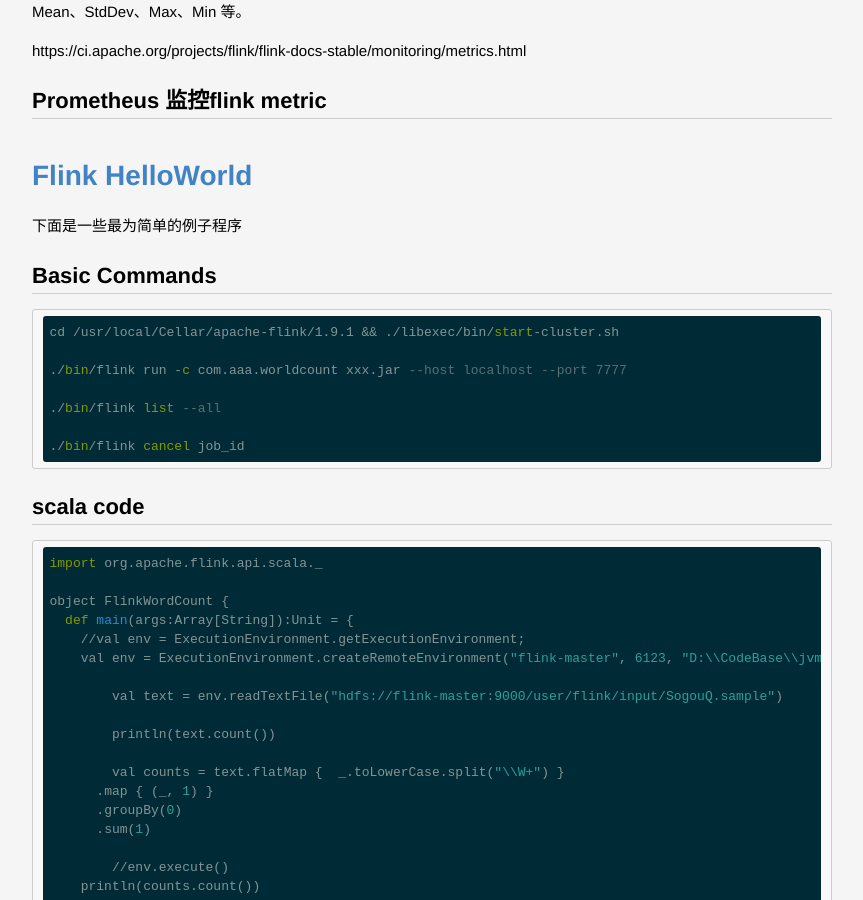
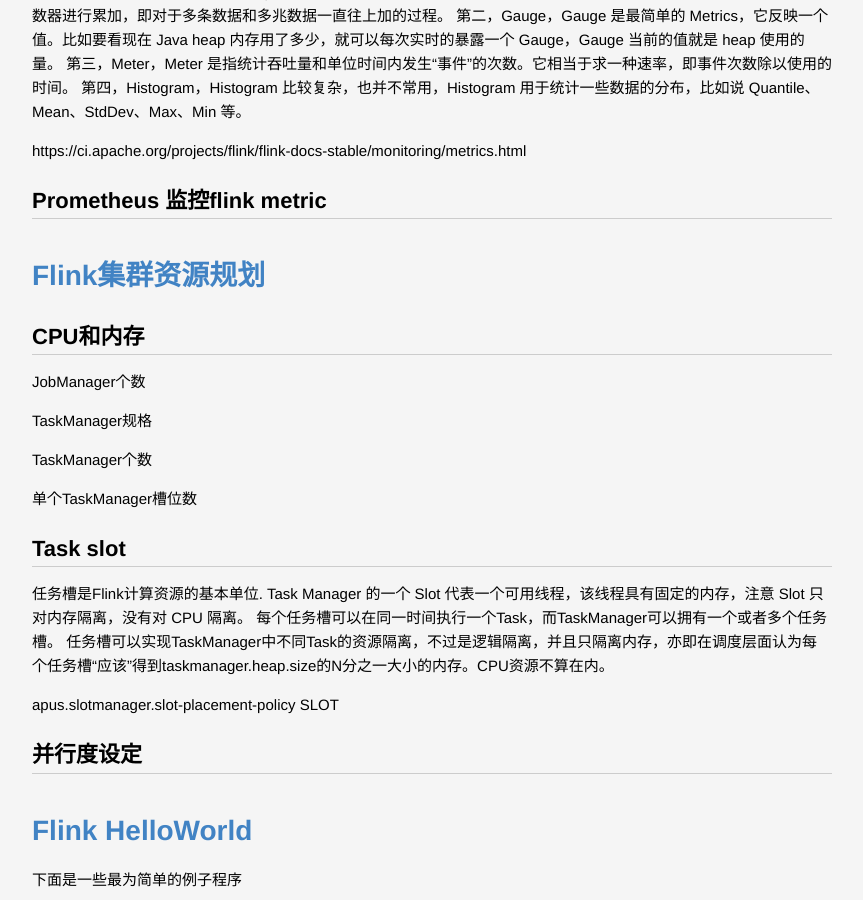
Before and after one commit to lucky521/blog, a Jekyll site: the page built from _posts/framework/2020-03-05-flink.markdown, in a window 1280 px wide and 900 px high, scrolled down 6046 px. Shown: the whole window, without its empty margins (208-1071 px from the left). Built offline with Jekyll 4.4.1, drawn with Linux system fonts in a browser that asks for light colours; some of the changed text lies outside the part shown.

Commit message:
Update 2020-03-05-flink.markdown

```diff
--- a/_posts/framework/2020-03-05-flink.markdown
+++ b/_posts/framework/2020-03-05-flink.markdown
@@ -234,6 +234,34 @@
 ## Prometheus 监控flink metric
 
 
+# Flink集群资源规划
+
+## CPU和内存
+
+JobManager个数
+
+TaskManager规格
+
+TaskManager个数
+
+单个TaskManager槽位数
+
+## Task slot
+
+任务槽是Flink计算资源的基本单位. Task Manager 的一个 Slot 代表一个可用线程，该线程具有固定的内存，注意 Slot 只对内存隔离，没有对 CPU 隔离。
+每个任务槽可以在同一时间执行一个Task，而TaskManager可以拥有一个或者多个任务槽。
+任务槽可以实现TaskManager中不同Task的资源隔离，不过是逻辑隔离，并且只隔离内存，亦即在调度层面认为每个任务槽“应该”得到taskmanager.heap.size的N分之一大小的内存。CPU资源不算在内。
+
+
+apus.slotmanager.slot-placement-policy  SLOT
+
+
+
+## 并行度设定
+
+
+
+
 
 # Flink HelloWorld
 
```
Also changed, not shown: other parts of _posts/framework/2020-03-05-flink.markdown (+1 -1 lines).
